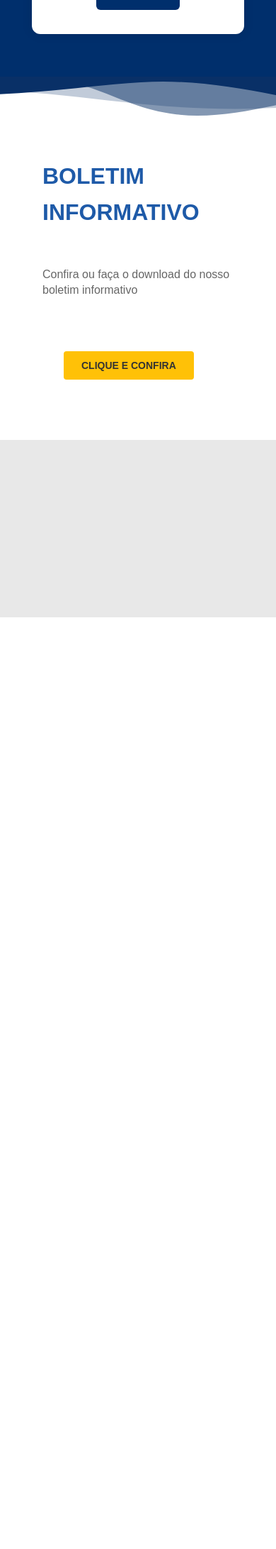
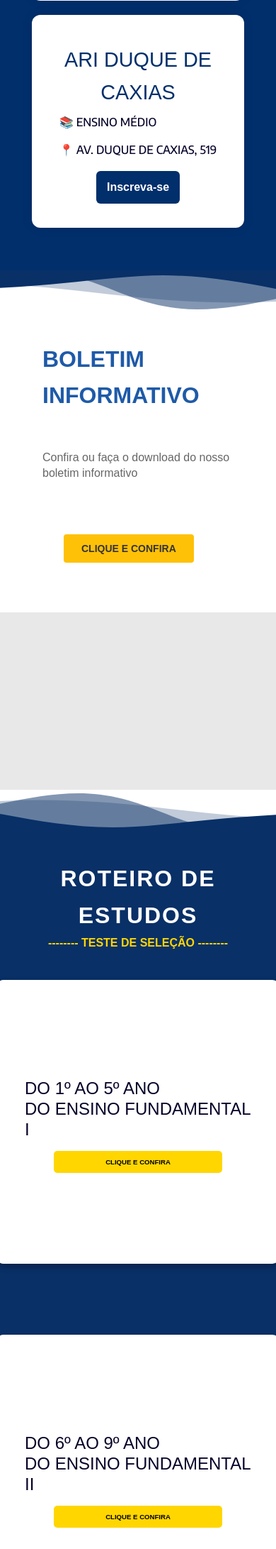
Before and after one commit to plowo/teste-de-selecao-2026, a PHP site: page / in a window 390 px wide; the page is wider, and only the part inside the window is pictured. Shown: the part 4217-6400 px from the top of that part at 71% size. Before the commit the page ends 5087 px from the top of that part, so only its background shows below. Run offline with PHP 8.4, Linux system fonts and the light colour scheme; some web fonts are replaced.

Commit message:
adicão e edição contatos

```diff
--- a/index.html
+++ b/index.html
@@ -11,9 +11,9 @@
 
 <body>
     <!-- Header -->
-    <header class="header">
+    <header class="headerof">
         <div class="header-container">
-            <div class="logo">AVI</div>
+            <div class="logo"><a href="https://aridesa.com.br"><img src="https://aridesa.com.br/wp-content/uploads/elementor/thumbs/logoBraca-nu3ja7j6x022qljnb0o643t29e8jw6upr2pe442v2e.png" alt=""></a></div>
             <nav class="nav-container">
                 <button class="mobile-menu-toggle" id="mobileToggle">☰</button>
                 <ul class="nav-menu" id="navMenu">
@@ -28,7 +28,6 @@
             </nav>
         </div>
     </header>
-
     <!-- Hero Section -->
     <section class="hero">
         <div class="hero-container">
@@ -70,7 +69,8 @@
             <button class="carousel-btn left" onclick="prevSlide()">&#10094;</button>
 
             <div class="carousel-container" id="carousel">
-                <a href="https://aridesa.com.br/wp-content/uploads/2025/06/ASA-0036-25-AN-PRIMEIROS-LUGARES-UECE-2025-2-OP-6Colx53cm-V9.pdf" target="_blank" class="carousel-slide">
+                <a href="https://aridesa.com.br/wp-content/uploads/2025/06/ASA-0036-25-AN-PRIMEIROS-LUGARES-UECE-2025-2-OP-6Colx53cm-V9.pdf"
+                    target="_blank" class="carousel-slide">
                     <picture>
                         <source media="(max-width: 768px)" srcset="src/img/carrossel/mobile/mobile-1.png">
                         <img src="src/img/carrossel/web/web-1.png" alt="Banner 1">
@@ -182,6 +182,7 @@
 
     </section>
     <div class="fadeblue1"></div>
+    <!-- Boletim Informativo -->
     <section class="boletim-section">
 
         <div class="header">
@@ -207,6 +208,89 @@
         </div>
 
     </section>
+    <!-- Roteiro de Estudos -->
+    <div class="fadeblue"></div>
+    <section class="roteiro-estudos">
+
+        <h2>ROTEIRO DE ESTUDOS</h2>
+        <h3>-------- TESTE DE SELEÇÃO --------</h3>
+        <div class="caminho">
+
+            <div class="card card-1">
+                <p>DO 1º AO 5º ANO<br>DO ENSINO FUNDAMENTAL I</p>
+                <button>Clique e Confira</button>
+            </div>
+
+            <div class="card card-2">
+                <p>DO 6º AO 9º ANO<br>DO ENSINO FUNDAMENTAL II</p>
+                <button>Clique e Confira</button>
+            </div>
+
+            <div class="card card-3">
+                <p>DA 1º À 3º ANO<br>DO ENSINO MÉDIO</p>
+                <button>Clique e Confira</button>
+            </div>
+
+            <div class="card card-4">
+                <p>ITA/IME</p>
+                <button>Clique e Confira</button>
+            </div>
+        </div>
+    </section>
+    <!-- Contatos -->
+    <section class="contatos">
+        <div>
+            <h1>Ari Aldeota</h1>
+            <p>(85) 3486.8405</p>
+            <p>Rua Monsenhor Catão, 1655</p>
+            <p>Aldeota - Fortaleza-CE</p>
+        </div>
+        <div>
+            <h1>Ari - Aldeota Infantil</h1>
+            <p>(85) 3044.8901</p>
+            <p>Rua Vicente Linhares, 1470</p>
+            <p>Aldeota - Fortaleza-CE</p>
+        </div>
+        <div>
+            <h1>Ari - Duque de Caxias</h1>
+            <p>(85) 3255-2909</p>
+            <p>Av. Duque de Caxias, 519</p>
+            <p>Centro - Fortaleza-CE</p>
+        </div>
+        <div>
+            <h1>Ari - Major Facundo</h1>
+            <p>(85) 3255-2962</p>
+            <p>Rua Major Facundo, 980</p>
+            <p>Centro - Fortaleza-CE</p>
+        </div>
+        <div>
+            <h1>Ari - Mário Mamede</h1>
+            <p>(85) 3521-6040</p>
+            <p>Rua José Mário Mamede, 200</p>
+            <p>Edson Queiroz - Fortaleza-CE</p>
+        </div>
+        <div>
+            <h1>Ari - Washington Soares</h1>
+            <p>(85) 3477-2007</p>
+            <p>Av. Washington Soares, 3737</p>
+            <p>Edson Queiroz - Fortaleza-CE</p>
+        </div>
+        <div>
+            <h1>Ari - Luciano Carneiro</h1>
+            <p></p>
+            <p>R. Santa Quitéria, 50</p>
+            <p>Parreão - Fortaleza-CE</p>
+        </div>
+    </section>
+    <!-- Footer-->
+    <footer class="footer">
+        <div class="logo"><a href=""><img src="" alt=""></a></div>
+        <div class="social"><a href=""><img src="" alt=""></a></div>
+        <div class="social"><a href=""><img src="" alt=""></a></div>
+        <div class="social"><a href=""><img src="" alt=""></a></div>
+        <div class="social"><a href=""><img src="" alt=""></a></div>
+        <div class="social"><a href=""><img src="" alt=""></a></div>
+    </footer>
     <script src="src/js/script.js"></script>
 </body>
 
--- a/src/css/style.css
+++ b/src/css/style.css
@@ -14,10 +14,11 @@ body {
 }
 
 /* Header Styles */
-.header {
+.headerof {
     background-color: #4A90E2;
     padding: 15px 0;
     box-shadow: 0 2px 5px rgba(0, 0, 0, 0.1);
+
 }
 
 .header-container {
@@ -27,6 +28,7 @@ body {
     display: flex;
     justify-content: space-between;
     align-items: center;
+
 }
 
 .logo {
@@ -332,14 +334,16 @@ body {
 .carousel-container {
     display: flex;
     transition: transform 0.5s ease-in-out;
-  width: 100%; /* ou 100% * número de slides */
+    width: 100%;
+    /* ou 100% * número de slides */
 }
 
 .carousel-slide {
     flex: 0 0 100%;
     display: flex;
     justify-content: center;
-  align-items: center; /* isso garante centralização vertical também */
+    align-items: center;
+    /* isso garante centralização vertical também */
 
     box-sizing: border-box;
 }
@@ -379,11 +383,13 @@ body {
     right: 10px;
 }
 
+
 /* Responsivo */
 @media (max-width: 768px) {
     .carousel-slide {
         height: 100%;
     }
+
     .carousel-slide img {
         max-width: 90%;
     }
@@ -445,11 +451,14 @@ body {
 .unidades {
     display: flex;
     flex-wrap: wrap;
-  justify-content: center; /* CENTRALIZA na horizontal */
+    justify-content: center;
+    /* CENTRALIZA na horizontal */
     gap: 20px;
     padding: 40px 20px 60px;
-  max-width: 900px; /* ou o tamanho desejado */
-  margin: 0 auto; /* CENTRALIZA a div toda */
+    max-width: 900px;
+    /* ou o tamanho desejado */
+    margin: 0 auto;
+    /* CENTRALIZA a div toda */
     background-color: #002f6c;
 }
 
@@ -527,7 +536,7 @@ body {
     text-transform: uppercase;
     font-size: 10px;
     color: #003c87;
-    margin:0;
+    margin: 0;
     padding-top: 0;
 }
 
@@ -541,6 +550,7 @@ body {
     background-repeat: no-repeat;
 
 }
+
 /* boletim informativo */
 .boletim-section {
     align-items: start;
@@ -550,10 +560,12 @@ body {
     overflow: hidden;
 
 }
+
 .boletim-section .header {
     border: none;
     background-color: white;
 }
+
 .boletim-section .header div {
     background-color: white;
     padding: 20px 30px;
@@ -609,6 +621,144 @@ body {
     min-height: 250px;
 }
 
+/* Roteiro de Estudos */
+.roteiro-estudos {
+    text-align: center;
+    padding: 40px 20px;
+    background: url(/src/img/bgroteiro.png);
+    background-repeat: no-repeat;
+    background-size: cover;
+}
+
+.roteiro-estudos h2 {
+    font-size: 32px;
+    font-weight: bold;
+    letter-spacing: 2px;
+    color: #fff;
+}
+
+.roteiro-estudos h3 {
+    font-size: 16px;
+    font-weight: bold;
+    color: #ffd600;
+    margin-bottom: 40px;
+}
+
+.roteiro-estudos .caminho {
+    position: relative;
+    display: flex;
+    flex-direction: column;
+    align-items: center;
+    gap: 100px;
+}
+
+.roteiro-estudos .card {
+    background: white;
+    color: #0a2c66;
+    padding: 20px 30px;
+    min-width: 400px;
+    min-height: 350px;
+    border-radius: 10px;
+    box-shadow: 0 4px 10px rgba(0, 0, 0, 0.3);
+    align-items: start;
+    text-align: left;
+    position: relative;
+}
+
+.roteiro-estudos .card p {
+    font-size: xx-large;
+}
+
+.roteiro-estudos .card-1 {
+    right: 300px;
+}
+
+.roteiro-estudos .card-2 {
+    left: 300px;
+}
+
+.roteiro-estudos .card-3 {
+    right: 300px;
+}
+
+.roteiro-estudos .card-4 {
+    left: 300px;
+}
+
+.roteiro-estudos .card button {
+    margin-top: 15px;
+    padding: 20px 40px;
+    background: #ffd600;
+    border: none;
+    border-radius: 5px;
+    cursor: pointer;
+    font-weight: bold;
+    text-transform: uppercase;
+}
+
+.roteiro-estudos .card button:hover {
+    background: #ffb800;
+}
+
+
+/* Conexões entre os cards */
+.roteiro-estudos .caminho::before {
+    content: '';
+    position: absolute;
+    width: 4px;
+    background: white;
+    height: 80%;
+    top: 50px;
+    left: 50%;
+    transform: translateX(-50%);
+    z-index: -1;
+}
+
+/* Contatos */
+.contatos {
+    display: flex;
+    flex-wrap: wrap;
+
+
+    margin: 0 auto;
+
+    justify-content: space-between;
+
+    gap: 20px 0;
+
+    background-color: #003c87;
+
+}
+
+.contatos div {
+    flex: 1 1 calc(25% - 10px);
+    margin-top: 25px;
+    /* 4 cards por linha */
+    text-align: center;
+    justify-items: center;
+
+    border-radius: 6px;
+    padding: 10px;
+
+}
+
+.contatos div h1 {
+    background-color: #fff;
+    border-radius: 10px;
+    width: 50%;
+    font-family: 'Encode Sans', sans-serif;
+    font-weight: 200;
+    font-size: 1em;
+    color: #001c44;
+    margin-bottom: 6px;
+}
+.contatos div p {
+    color: #fff;
+    font-family: 'Encode Sans', sans-serif;
+    font-weight: 100;
+    font-size: 0.8em;
+}
+
 /* Decorative Elements */
 .hero::before {
     content: '';
@@ -619,6 +769,48 @@ body {
     height: 200%;
     background: radial-gradient(circle, rgba(74, 144, 226, 0.1) 0%, transparent 70%);
     z-index: 1;
+}
+
+@media (max-width: 900px) {
+    .roteiro-estudos .card-1 {
+        right: 0px;
+    }
+
+    .roteiro-estudos .card-2 {
+        left: 0px;
+    }
+
+    .roteiro-estudos .card-3 {
+        right: 0px;
+    }
+
+    .roteiro-estudos .card-4 {
+        left: 0px;
+    }
+
+    .roteiro-estudos.caminho {
+        flex-direction: column;
+        gap: 25px;
+    }
+
+    .roteiro-estudos.caminho::before {
+        display: none;
+    }
+
+    .roteiro-estudos .card {
+        width: 100%;
+        text-align: center;
+        align-items: center;
+    }
+
+    .roteiro-estudos .card button {
+        width: 100%;
+        font-size: 0.9em;
+        margin-top: 10px;
+        padding: 14px 24px;
+        text-align: center;
+        align-items: center;
+    }
 }
 
 /* Responsive Design */
@@ -707,6 +899,50 @@ body {
         width: 90%;
         height: auto;
     }
+
+    .roteiro-estudos .card-1 {
+        right: 0px;
+    }
+
+    .roteiro-estudos .card-2 {
+        left: 0px;
+    }
+
+    .roteiro-estudos .card-3 {
+        right: 0px;
+    }
+
+    .roteiro-estudos .card-4 {
+        left: 0px;
+    }
+
+    .roteiro-estudos.caminho {
+        flex-direction: column;
+        gap: 20px;
+    }
+
+    .roteiro-estudos.caminho::before {
+        display: none;
+    }
+
+    .roteiro-estudos .card {
+        width: 60%;
+        text-align: center;
+        align-items: center;
+    }
+
+    .roteiro-estudos .card button {
+        width: 70%;
+        font-size: 0.8em;
+        margin-top: 8px;
+        padding: 12px 22px;
+        text-align: center;
+        align-items: center;
+    }
+
+    .roteiro-estudos .card p {
+        font-size: 1.5em;
+    }
 }
 
 @media (max-width: 480px) {
@@ -730,4 +966,29 @@ body {
     .conquistas .fade {
         background-size: cover;
     }
+
+    .roteiro-estudos.caminho {
+        flex-direction: column;
+        gap: 20px;
     }
+
+    .roteiro-estudos.caminho::before {
+        display: none;
+    }
+
+    .roteiro-estudos .card {
+        width: 20%;
+        text-align: center;
+        align-items: center;
+    }
+
+    .roteiro-estudos .card button {
+        width: 70%;
+        font-size: 0.6em;
+        margin-top: 5px;
+        padding: 10px 20px;
+        text-align: center;
+        align-items: center;
+    }
+
+}
```
Also changed, not shown: src/img/bgroteiro.png (added). Lines whose indentation alone changed are shown as unchanged.
